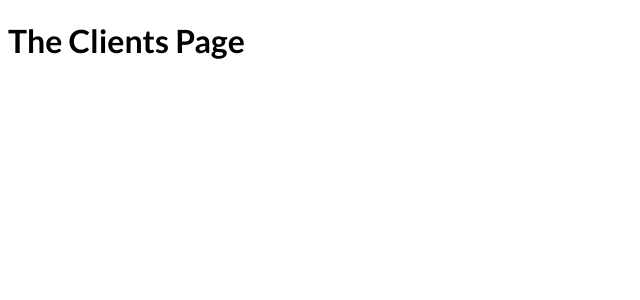
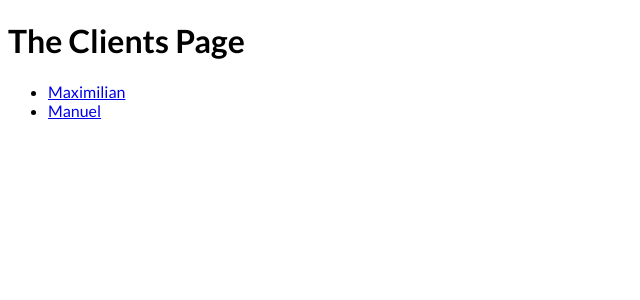
Before and after one commit to joepasss/next_study, a Next.js app in the folder routing/: page /clients in a window 1280 px wide. Shown: the top 300 px of the page, without its empty margins (0-640 px from the left). Built offline with nearby package versions, Linux system fonts and the light colour scheme.

Commit message:
navigte to dynamic route

```diff
--- a/routing/pages/clients/index.tsx
+++ b/routing/pages/clients/index.tsx
@@ -1,9 +1,23 @@
+import Link from "next/link";
 import React from "react";
 
 const ClientsPage = () => {
+  const clients = [
+    { id: "max", name: "Maximilian" },
+    { id: "manu", name: "Manuel" },
+  ];
+
   return (
     <div>
       <h1>The Clients Page</h1>
+
+      <ul>
+        {clients.map((item, index) => (
+          <li key={`clients_link--${index}`}>
+            <Link href={`/clients/${item.id}`}>{item.name}</Link>
+          </li>
+        ))}
+      </ul>
     </div>
   );
 };
```
